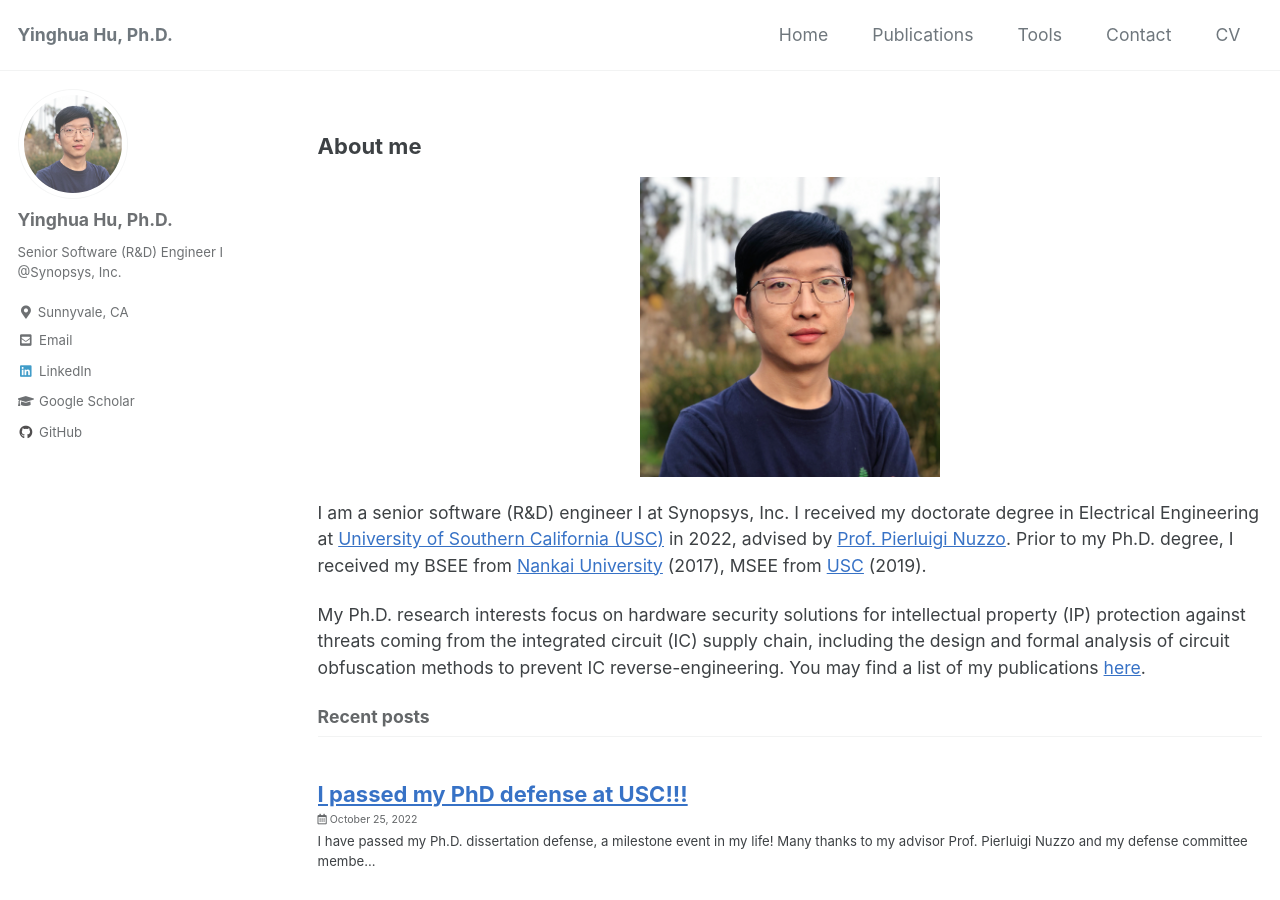
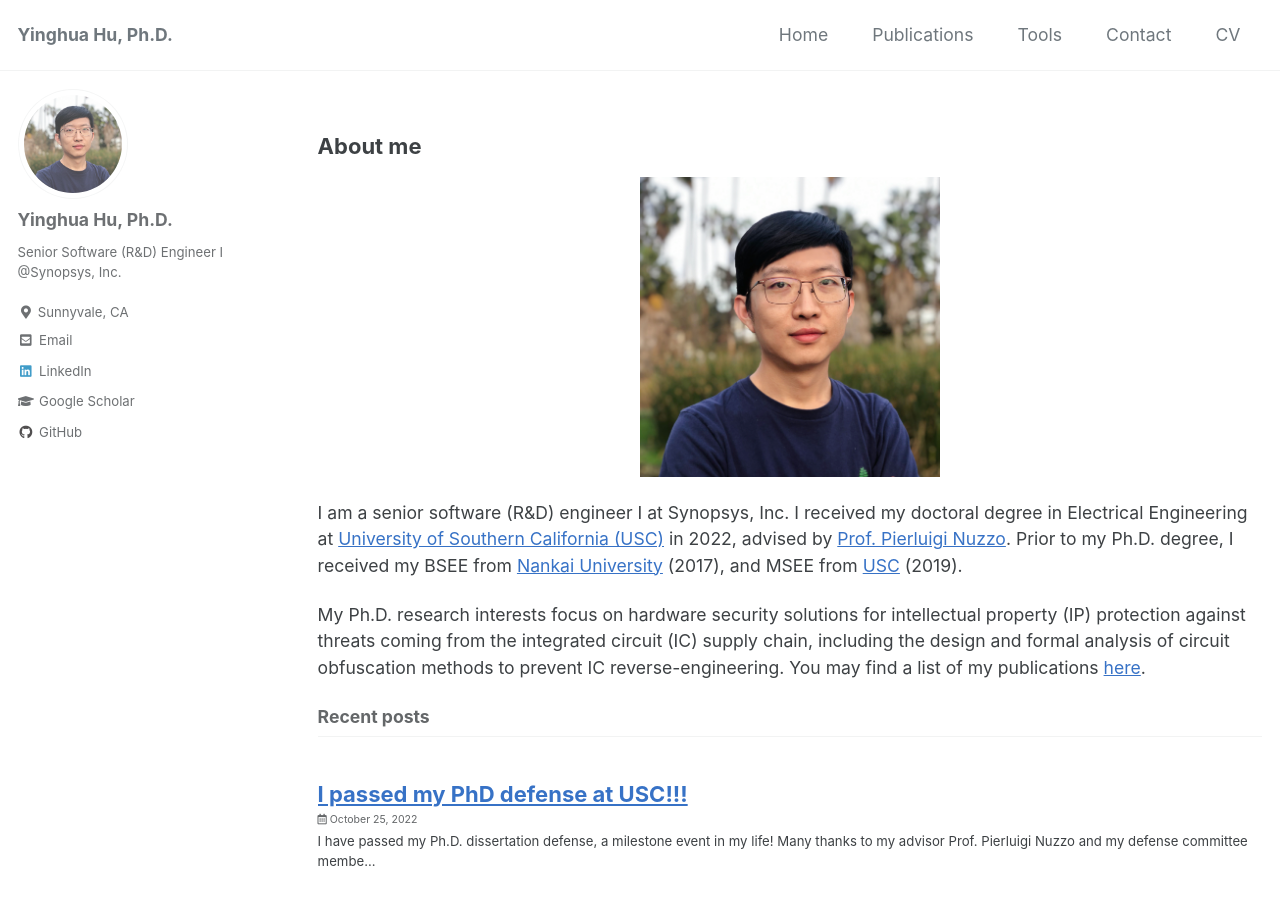
Before and after one commit to yinghuah/yinghuah.github.io, a Jekyll site: the page built from index.html, in a window 1280 px wide and 900 px high. Built offline with Jekyll 4.4.1, drawn with Linux system fonts in a browser that asks for light colours; cached includes are drawn as plain includes; the list of posts is cut into pages by our own code.

Commit message:
Typos corrected

```diff
--- a/_layouts/home.html
+++ b/_layouts/home.html
@@ -11,7 +11,7 @@ classes: wide
 <img src="/assets/images/Yinghua_Hu_profile.JPG" alt="profile_photo" style="width:300px;height:300px;">
 </p>
 <p>
-  I am a senior software (R&D) engineer I at Synopsys, Inc. I received my doctorate degree in Electrical Engineering at <a href="https://www.usc.edu/">University of Southern California (USC)</a> in 2022, advised by <a href="https://descyphy.usc.edu/">Prof. Pierluigi Nuzzo</a>. Prior to my Ph.D. degree, I received my BSEE from <a href="https://en.nankai.edu.cn/">Nankai University</a> (2017), MSEE from <a href="https://www.usc.edu/">USC</a> (2019).
+  I am a senior software (R&D) engineer I at Synopsys, Inc. I received my doctoral degree in Electrical Engineering at <a href="https://www.usc.edu/">University of Southern California (USC)</a> in 2022, advised by <a href="https://descyphy.usc.edu/">Prof. Pierluigi Nuzzo</a>. Prior to my Ph.D. degree, I received my BSEE from <a href="https://en.nankai.edu.cn/">Nankai University</a> (2017), and MSEE from <a href="https://www.usc.edu/">USC</a> (2019).
 </p>
 <p>
   My Ph.D. research interests focus on hardware security solutions for intellectual property (IP) protection against threats coming from the integrated circuit (IC) supply chain, including the design and formal analysis of circuit obfuscation methods to prevent IC reverse-engineering. You may find a list of my publications <a href="/publication/">here</a>.
```
